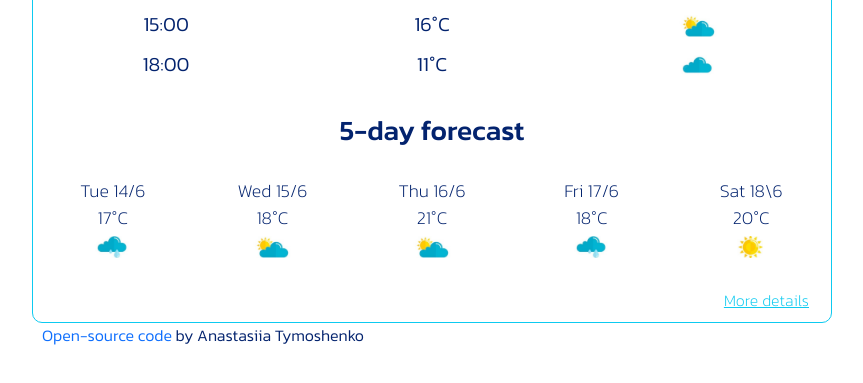
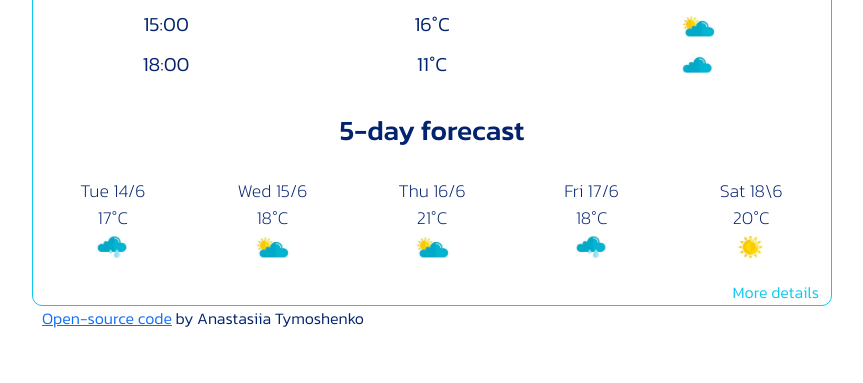
Before and after one commit to Anastasiia-Tymoshenko/shecodes-plus-project, a plain HTML site: page index.html in a window 1280 px wide. Shown: the part 307-690 px from the top of the page, without its empty margins (208-1071 px from the left). Drawn offline with nearby package versions, Linux system fonts and the light colour scheme; no server answers.

Commit message:
Update links style

```diff
--- a/src/style.css
+++ b/src/style.css
@@ -48,18 +48,21 @@ body {
 }
 
 .more-details-link {
-  font-size: 16px;
   text-align: right;
-  margin: 30px 10px 10px 0;
+  margin-top: 20px;
 }
 
-.developer a {
+.link-info {
   text-decoration: none;
+  font-size: 16px;
+  font-weight: 300;
+  color: #0dcaf0;
 }
 
 .developer {
   font-weight: 300;
   margin-left: 10px;
+  font-size: 16px;
 }
 
 .main-image {
```
